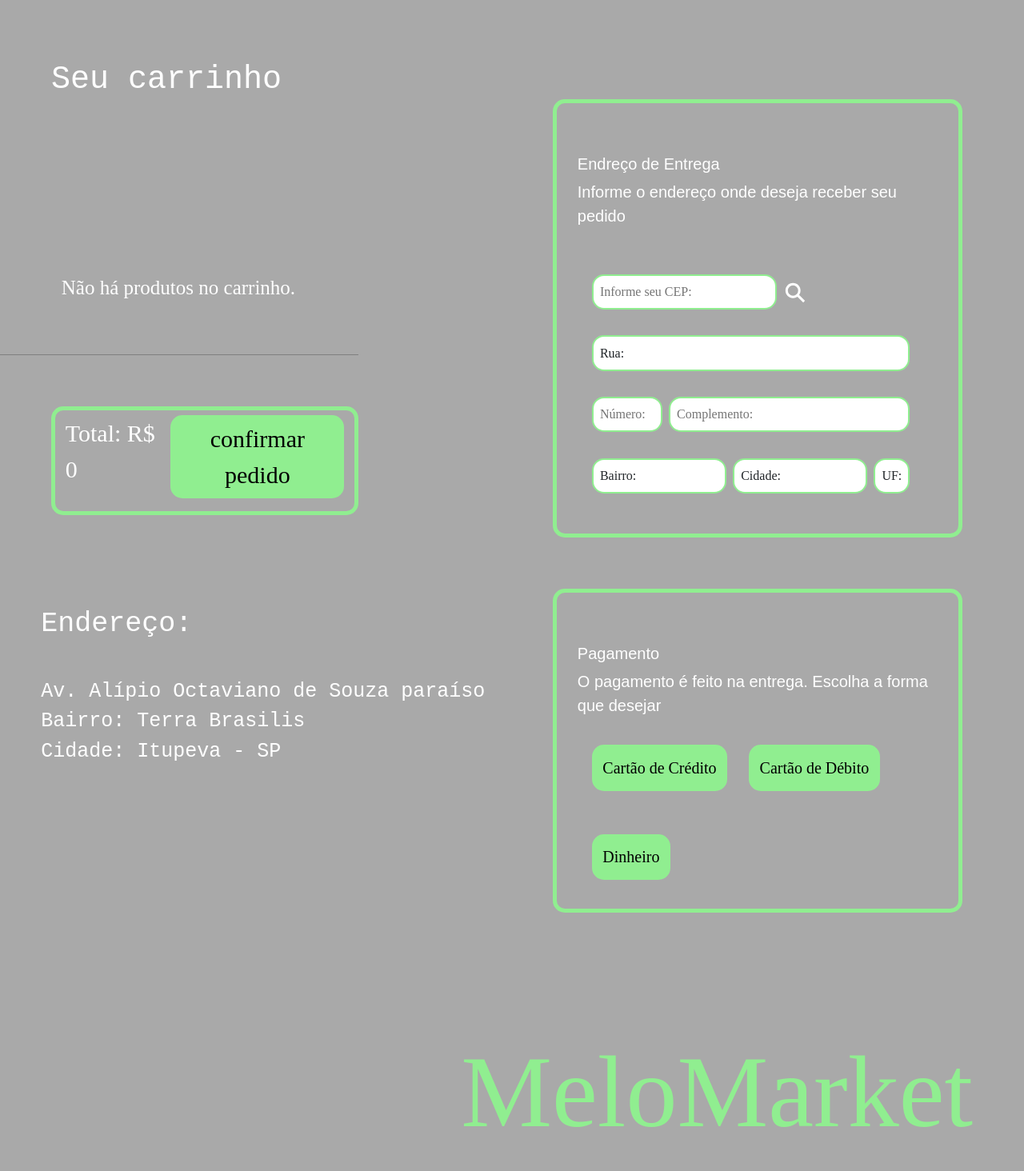
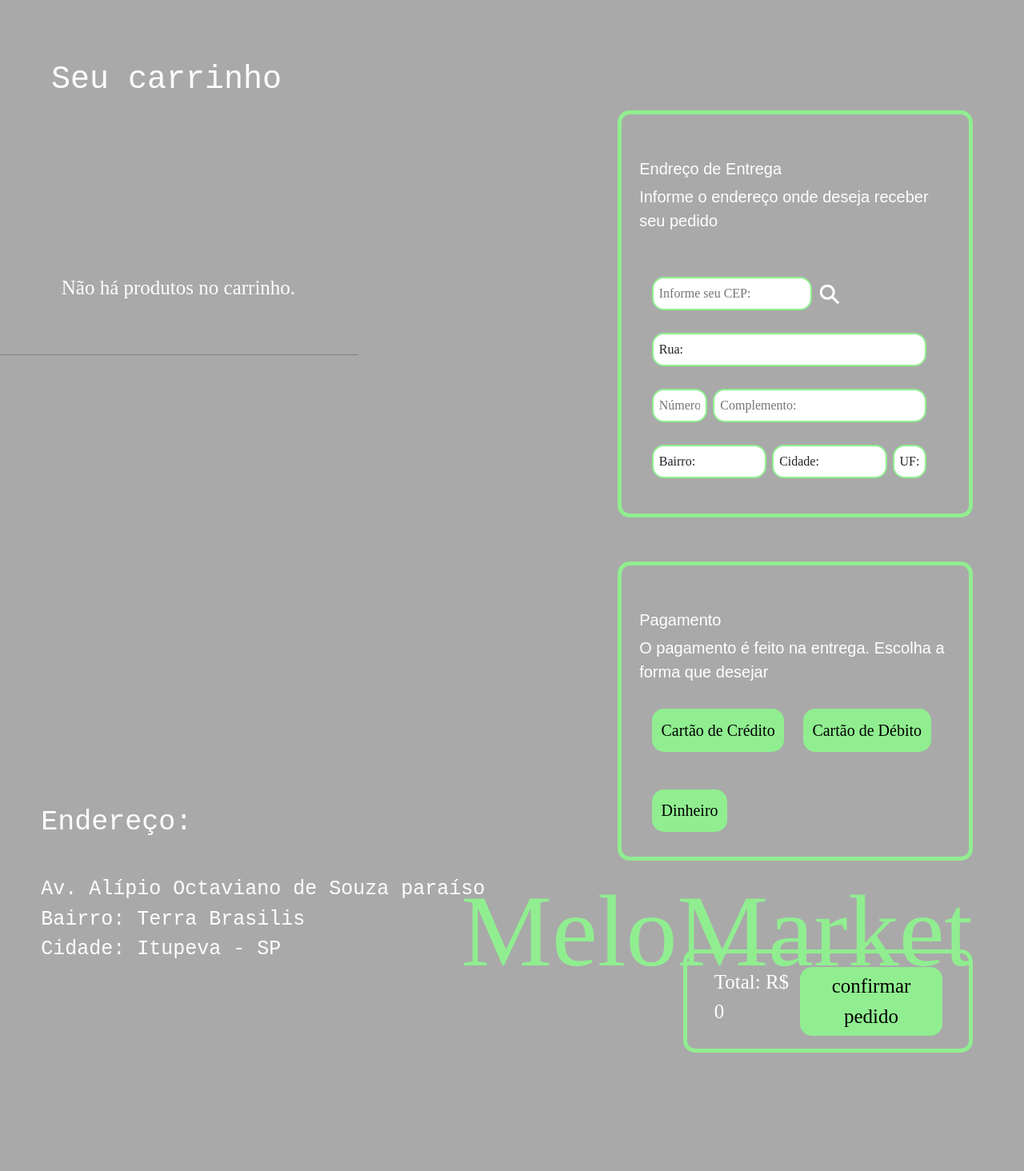
Before and after one commit to Lmelo0511/MeloMarket, a React (Create React App) app: page /carrinho in a window 1280 px wide. Shown: the part 166-1630 px from the top of the page at 80% size. Built offline with nearby package versions, Linux system fonts and the light colour scheme.

Commit message:
Atualizado PedidoConfirmado, index4 e index5.css

```diff
--- a/src/componentes/PedidoConfirmado.js
+++ b/src/componentes/PedidoConfirmado.js
@@ -11,7 +11,7 @@
             <br></br>
             <br></br>
             <h2 className="Titulo2">Pedido Confirmado</h2>
-            <span className="descricao">Agora é só aguardar que logo sua compra chegará até você</span>
+            <p className="descricao">Agora é só aguardar que logo sua compra chegará até você</p>
             <div className="informacoesFinaisEImagem">
                 <div className="informacoesFinais">
                     <p>Endereço de entrega:</p>
--- a/src/estilizacaoTelas/index4.css
+++ b/src/estilizacaoTelas/index4.css
@@ -29,7 +29,6 @@
 
 .Informacao{
     background-color: darkgray;
-    height: 50em;
 }
 
 @media screen and (max-width: 430px) {
--- a/src/estilizacaoTelas/index5.css
+++ b/src/estilizacaoTelas/index5.css
@@ -42,7 +42,7 @@
 }
 
 .Total{
-    font-size: 30px;
+    font-size: 25px;
     color: white;
     font-family: cursive;
     border-radius: 15px;
@@ -94,18 +94,21 @@
 }
 
 .todosFormularios{
-    right: 0;
+    display: inline-grid;
+    justify-items: end;
+    margin: 5%;
+    position: absolute;
+    top: 15em;
+    right: 0%;
 }
 
 .formCarrinhoPrincipal{
-    margin: -30% 6% 5% 5%;
+    margin: 0% 0% 5% 5%;
     border: 5px solid lightgreen;
     border-radius: 15px;
-    width: 35%;
     padding: 5% 2% 0%;
     width: 40%;
     position: static;
-    float: right;
 }
 
 .tituloFormCarrinho,
@@ -156,21 +159,19 @@
 }
 
 .formPagamento{
-    margin: 0% 6% 5% 5%;
+    margin: 0% 0% 5% 5%;
     border: 5px solid lightgreen;
     border-radius: 15px;
     padding: 5% 2% 0%;
     width: 40%;
     position: static;
-    float: right;
 }
 
 .metodoPagamento{
-    margin: 5% 6% 5% 5%;
+    margin: 5% 0% 5% 5%;
     border: 5px solid lightgreen;
     border-radius: 15px;
-    padding: 0.5% 1% 0%;
-    width: 30%;
+    padding: 1.5% 3% 0%;
     position: static;
 }
 
@@ -237,6 +238,10 @@
     margin: 70%;
 }
 
+.rodape2{
+    margin-top: 40%;
+}
+
 @media screen and (max-width: 1030px){
     .Total,
     .confirmarPedido{
@@ -255,6 +260,9 @@
         left: 10%;
         margin: 0;
     }
+    .rodape2{
+        margin-top: 50em;
+    }
 }
 
 @media screen and (max-width: 430px) {
@@ -267,7 +275,7 @@
         margin-top: 6em;
     }
     .todosFormularios{
-        margin: 9em 3%;
+        margin: 9em 1%;
         position: absolute;
         width: 95%;
     }
```
